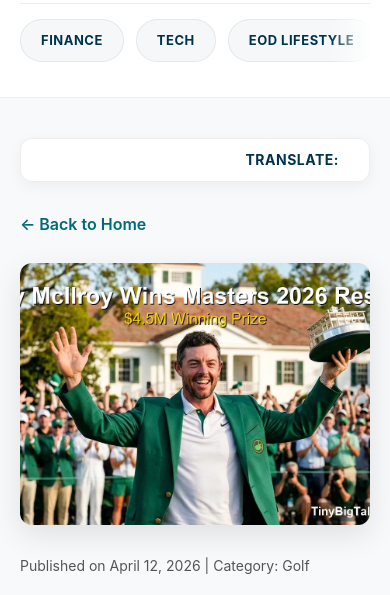
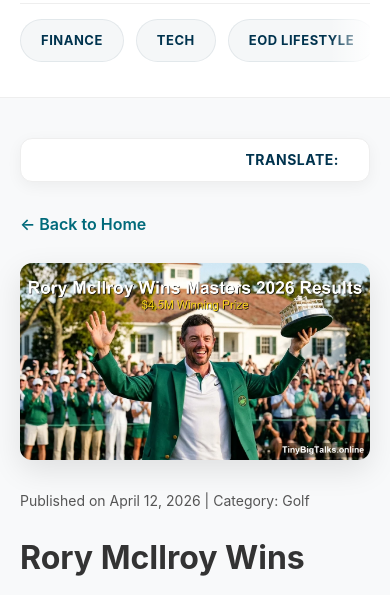
Before and after one commit to rohits06oct/TestURLPages, a plain HTML site: page articles/rory-mcilroy-masters-2026-winner.html in a window 390 px wide. Shown: the part 196-791 px from the top of the page. Drawn offline with Linux system fonts and the light colour scheme; no server answers.

Commit message:
Correct image sizes

```diff
--- a/style.css
+++ b/style.css
@@ -193,7 +193,7 @@ header {
 
 .social-links-container a:hover {
   transform: translateY(-3px);
-  box-shadow: 0 4px 12px rgba(0,0,0,0.15);
+  box-shadow: 0 4px 12px rgba(0, 0, 0, 0.15);
 }
 
 .social-links-container svg {
@@ -703,8 +703,7 @@ footer {
 
   /* Hero Image Mobile Adjustment */
   .hero-img {
-    aspect-ratio: 4 / 3; /* More vertical aspect ratio for mobile */
-    min-height: 250px;
+    min-height: 0px;
   }
 }
 
```
